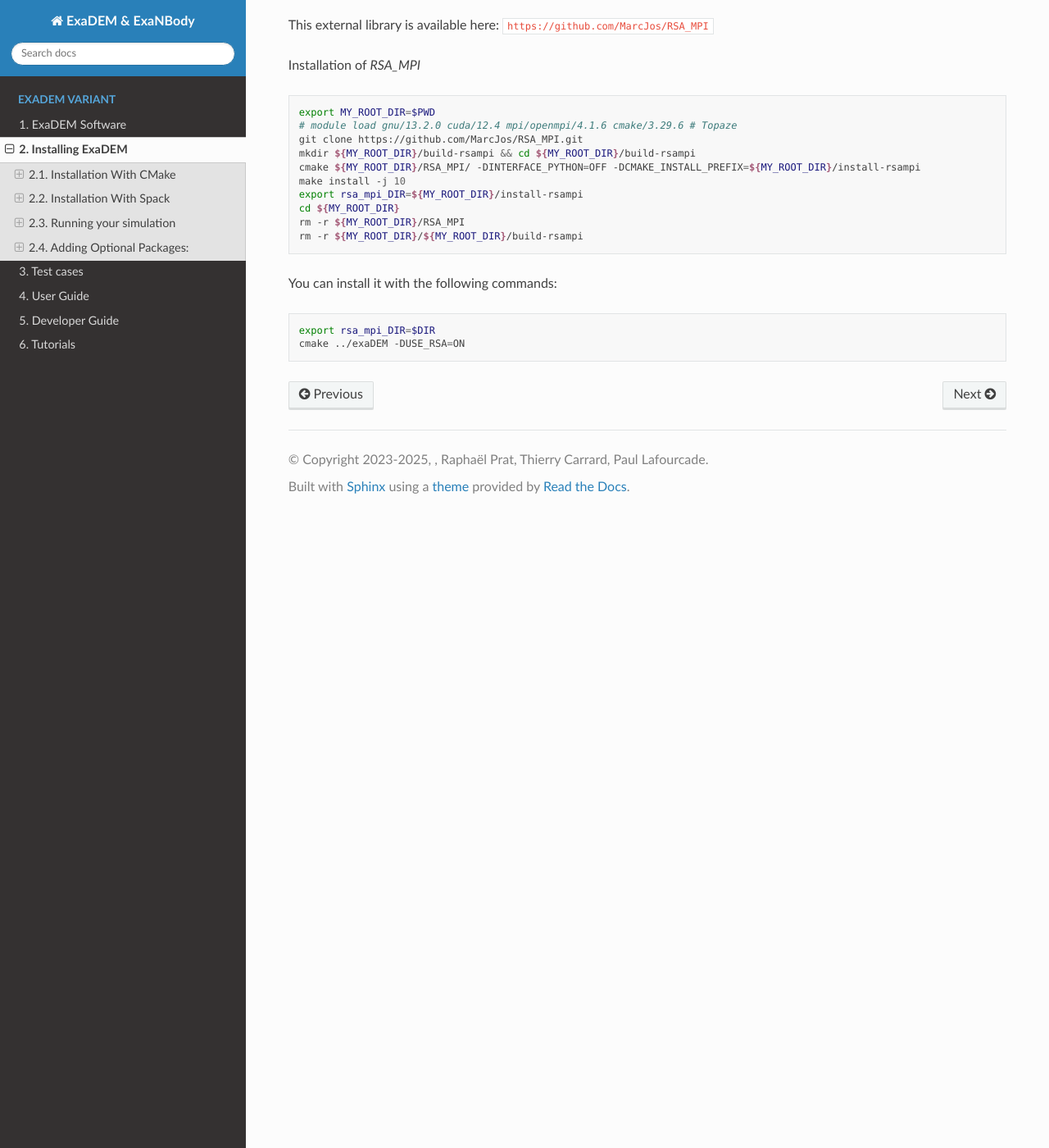
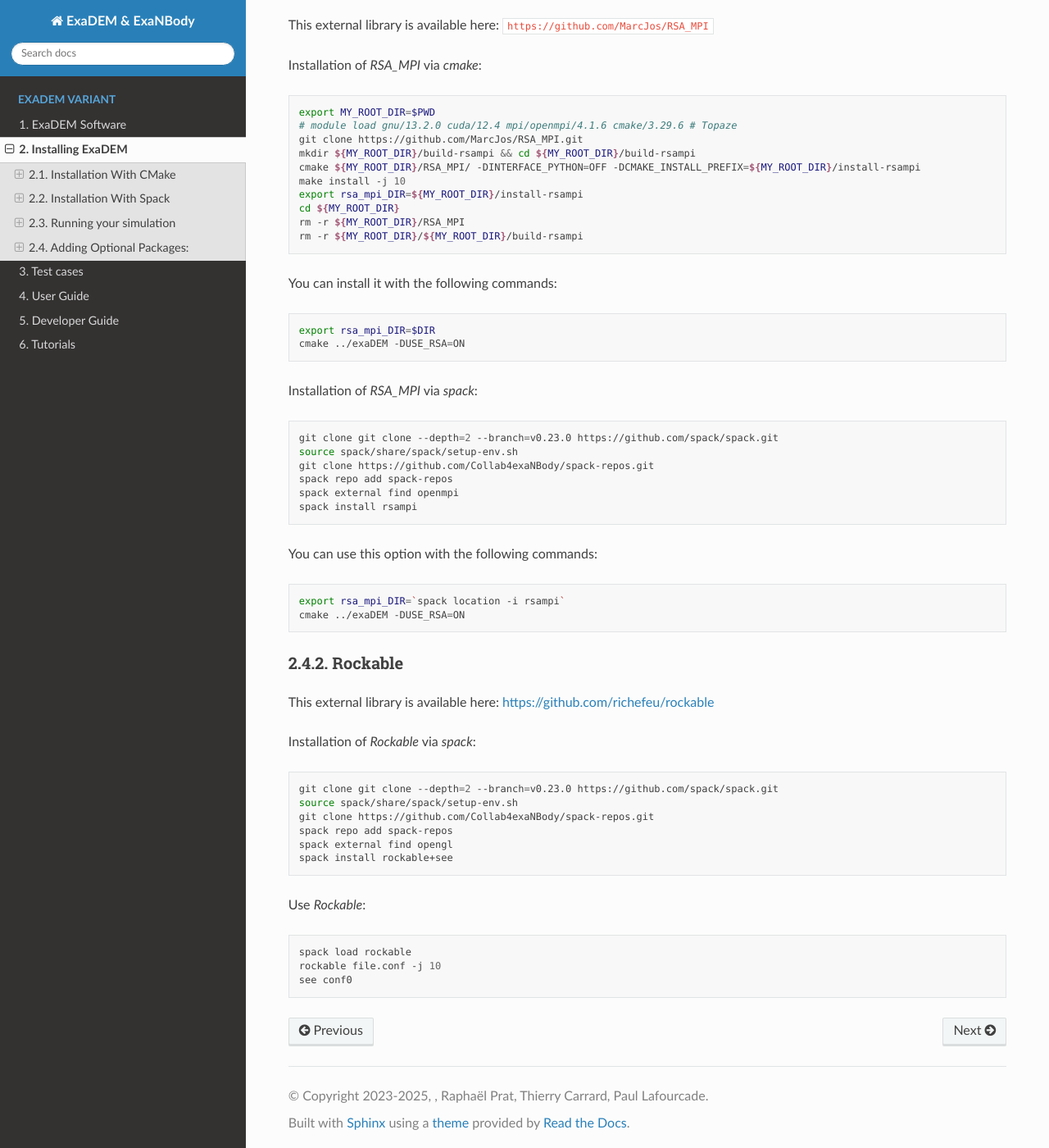
Before and after one commit to Collab4exaNBody/doc_exaDEM, a Sphinx documentation site: the page built from docs/source/project_exaDEM/Installation.rst, in a window 1280 px wide and 1400 px high, scrolled down 4454 px. Shown: the whole window at 82% size. Built offline with Sphinx 7.4.7 and the Read the Docs theme 3.1.0, drawn with Linux system fonts in a browser that asks for light colours.

Commit message:
Update Installation.rst

```diff
--- a/docs/source/project_exaDEM/Installation.rst
+++ b/docs/source/project_exaDEM/Installation.rst
@@ -309,7 +309,7 @@ RSA
 
 This external library is available here: ``https://github.com/MarcJos/RSA_MPI``
 
-Installation of `RSA_MPI`
+Installation of `RSA_MPI` via `cmake`:
 
 
 .. code-block:: bash
@@ -331,3 +331,46 @@ You can install it with the following commands:
 
   export rsa_mpi_DIR=$DIR
   cmake ../exaDEM -DUSE_RSA=ON
+
+Installation of `RSA_MPI` via `spack`:
+
+.. code-block:: bash
+
+  git clone git clone --depth=2 --branch=v0.23.0 https://github.com/spack/spack.git
+  source spack/share/spack/setup-env.sh
+  git clone https://github.com/Collab4exaNBody/spack-repos.git
+  spack repo add spack-repos
+  spack external find openmpi
+  spack install rsampi
+
+You can use this option with the following commands:
+
+.. code-block:: bash
+
+  export rsa_mpi_DIR=`spack location -i rsampi`
+  cmake ../exaDEM -DUSE_RSA=ON
+
+Rockable
+--------
+
+This external library is available here: https://github.com/richefeu/rockable
+
+Installation of `Rockable` via `spack`:
+
+.. code-block:: bash
+
+  git clone git clone --depth=2 --branch=v0.23.0 https://github.com/spack/spack.git
+  source spack/share/spack/setup-env.sh
+  git clone https://github.com/Collab4exaNBody/spack-repos.git
+  spack repo add spack-repos
+  spack external find opengl
+  spack install rockable+see
+
+
+Use `Rockable`:
+
+.. code-block:: bash
+
+  spack load rockable
+  rockable file.conf -j 10
+  see conf0
```
